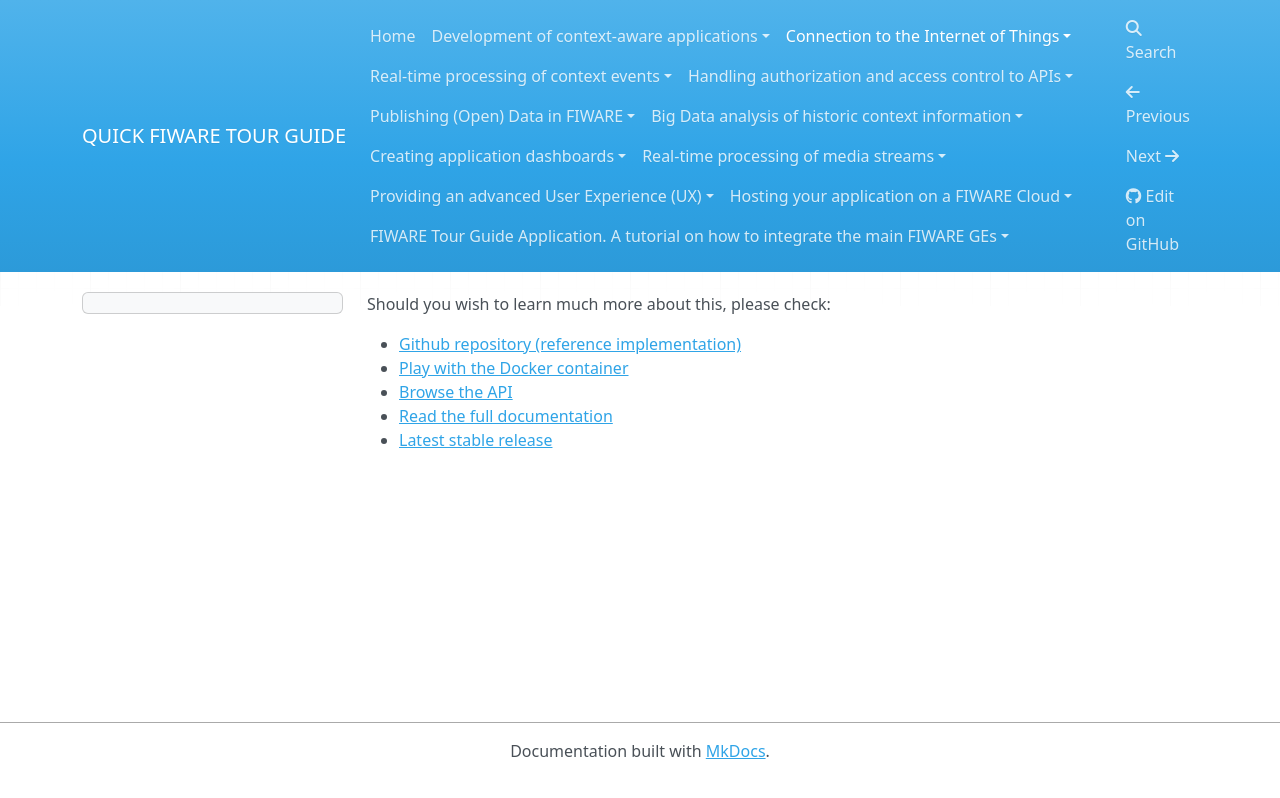
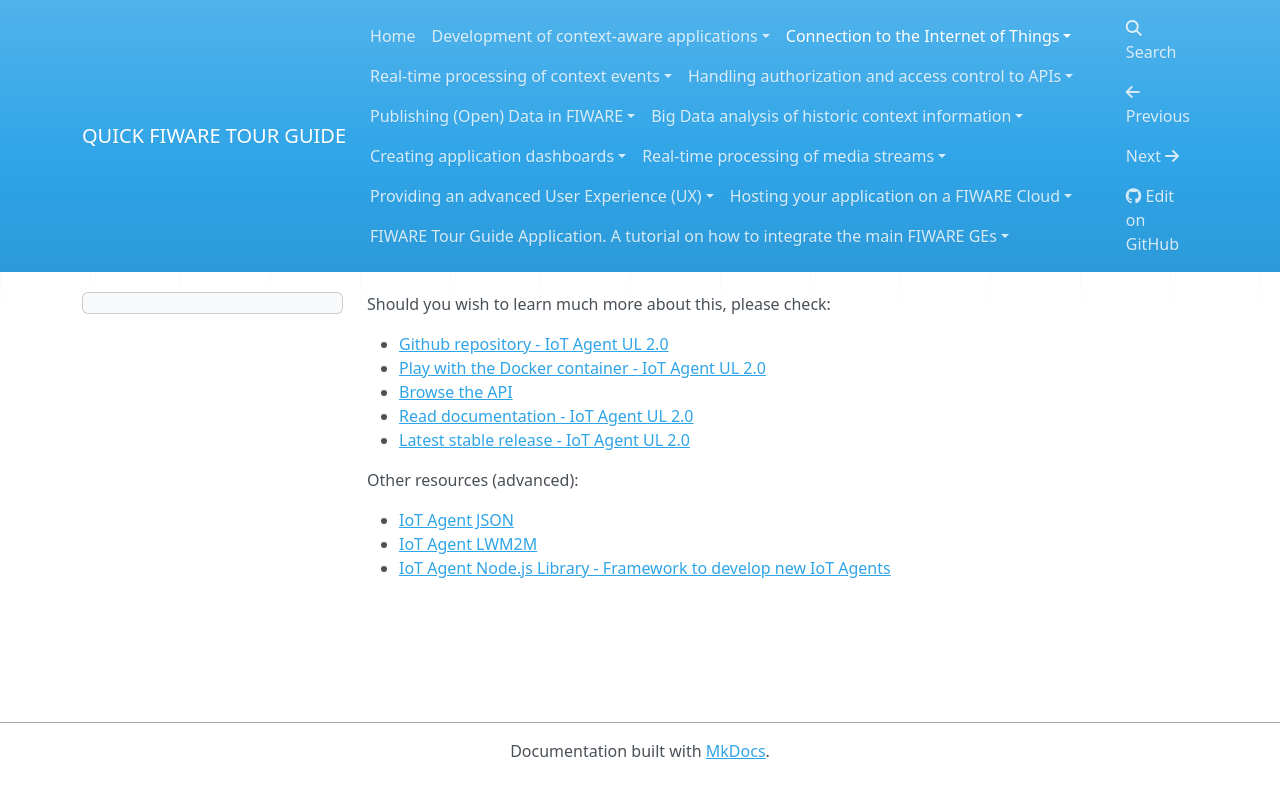
Before and after one commit to FIWARE-Ops/docs.TourGuide, an MkDocs documentation site: the page built from doc/connection-to-the-internet-of-things/deep-dive.md, in a window 1280 px wide. Shown: the top 798 px of the page. Built offline with MkDocs 1.6.1, drawn with Linux system fonts in a browser that asks for light colours; nearby versions of some CDN libraries; comment, search, counter and statistics services are not loaded; old or Windows-style settings are respelled for this version of MkDocs.

Commit message:
Update IoT Links to include node.js implementations (#52)

```diff
--- a/doc/connection-to-the-internet-of-things/deep-dive.md
+++ b/doc/connection-to-the-internet-of-things/deep-dive.md
@@ -1,7 +1,13 @@
 Should you wish to learn much more about this, please check:
 
-   - [Github repository (reference implementation)](https://github.com/Fiware/iot.IoTAgent-Cplusplus)
-   - [Play with the Docker container](https://hub.docker.com/r/fiware/fiware-iotagent-cplusplus/)
+   - [Github repository - IoT Agent UL 2.0](https://github.com/Fiware/iot.IoTagent-UL)
+   - [Play with the Docker container - IoT Agent UL 2.0](https://hub.docker.com/r/fiware/iotagent-ul/)
    - [Browse the API](http://docs.telefonicaiotiotagents.apiary.io)
-   - [Read the full documentation](http://fiware-iot-stack.readthedocs.org/en/latest/)
-   - [Latest stable release](https://github.com/Fiware/iot.IoTAgent-Cplusplus/releases/latest)
+   - [Read documentation - IoT Agent UL 2.0](http://fiware-iotagent-ul.readthedocs.io/en/latest/)
+   - [Latest stable release - IoT Agent UL 2.0](https://github.com/Fiware/iot.IoTagent-UL/releases/latest)
+
+Other resources (advanced):
+
+   - [IoT Agent JSON](https://github.com/Fiware/iot.IoTagent-JSON)
+   - [IoT Agent LWM2M](https://github.com/Fiware/iot.IoTagent-LWM2M)
+   - [IoT Agent Node.js Library - Framework to develop new IoT Agents](https://github.com/Fiware/iot.IoTagent-node-lib)
```
